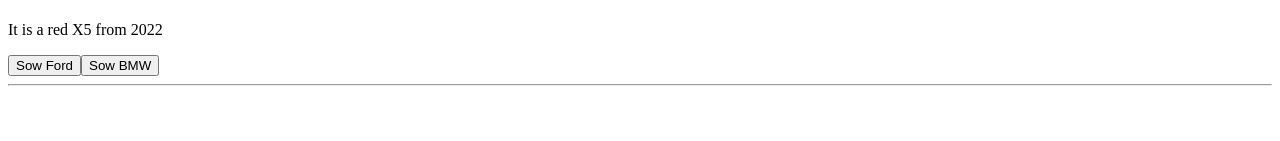
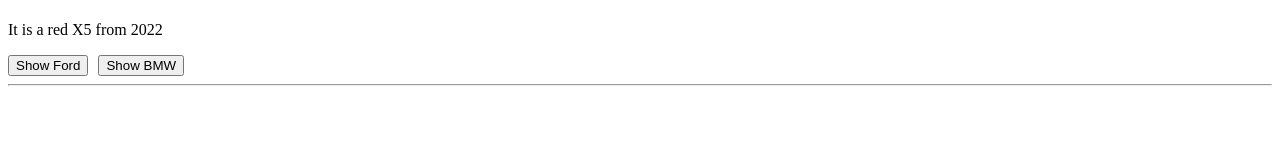
Before and after one commit to pramadha-nindi-atmaja/ReactJS-Hooks, a React (Vite) app in the folder 01-react-usestate/: page / in a window 1280 px wide. Shown: the part 292-433 px from the top of the page. Built offline with nearby package versions, Linux system fonts and the light colour scheme.

Commit message:
Update Typedata component using preset mapping and single state object

```diff
--- a/01-react-usestate/src/components/Typedata.jsx
+++ b/01-react-usestate/src/components/Typedata.jsx
@@ -1,38 +1,49 @@
 import { useState } from "react";
 
 const Typedata = () => {
-  const [brand, setBrand] = useState("BMW");
-  const [model, setModel] = useState("X5");
-  const [year, setYear] = useState(2022);
-  const [color, setColor] = useState("red");
+  const [car, setCar] = useState({
+    brand: "BMW",
+    model: "X5",
+    year: 2022,
+    color: "red",
+  });
 
-  const setFord = (e) => {
-    e.preventDefault();
-    setBrand("Ford");
-    setModel("Mustang");
-    setYear(2020);
-    setColor("blue");
+  const presets = {
+    Ford: {
+      brand: "Ford",
+      model: "Mustang",
+      year: 2020,
+      color: "blue",
+    },
+    BMW: {
+      brand: "BMW",
+      model: "X5",
+      year: 2022,
+      color: "red",
+    },
   };
 
-  const setBMW = (e) => {
-    e.preventDefault();
-    setBrand("BMW");
-    setModel("X5");
-    setYear(2022);
-    setColor("red");
+  const applyPreset = (name) => {
+    setCar(presets[name]);
   };
+
   return (
     <>
-      <h1>By {brand}</h1>
+      <h1>By {car.brand}</h1>
       <p>
-        It is a {color} {model} from {year}
+        It is a {car.color} {car.model} from {car.year}
       </p>
-      <button type="button" onClick={setFord}>
-        Sow Ford
-      </button>
-      <button type="button" onClick={setBMW}>
-        Sow BMW
-      </button>
+
+      {Object.keys(presets).map((key) => (
+        <button
+          key={key}
+          type="button"
+          onClick={() => applyPreset(key)}
+          style={{ marginRight: 10 }}
+        >
+          Show {key}
+        </button>
+      ))}
     </>
   );
 };
```
